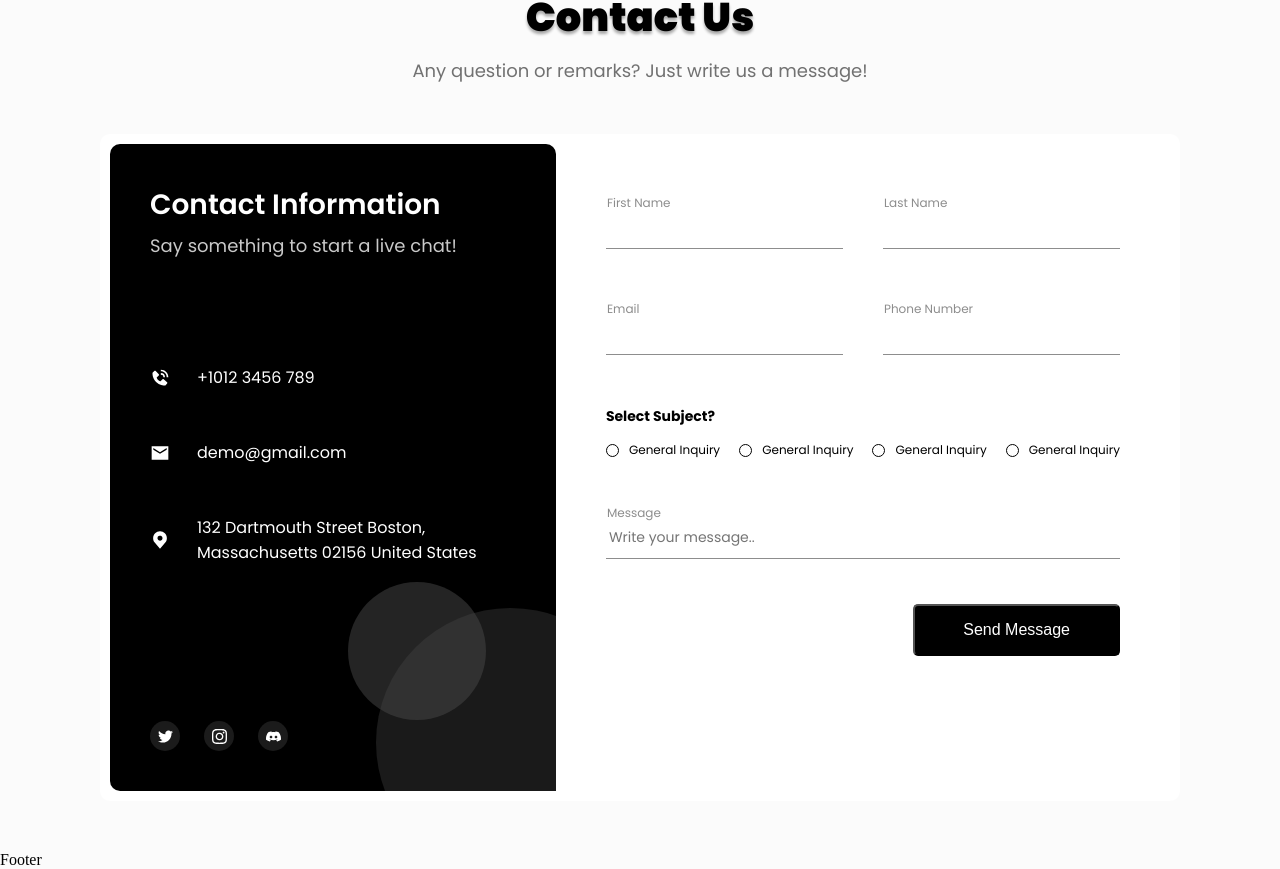
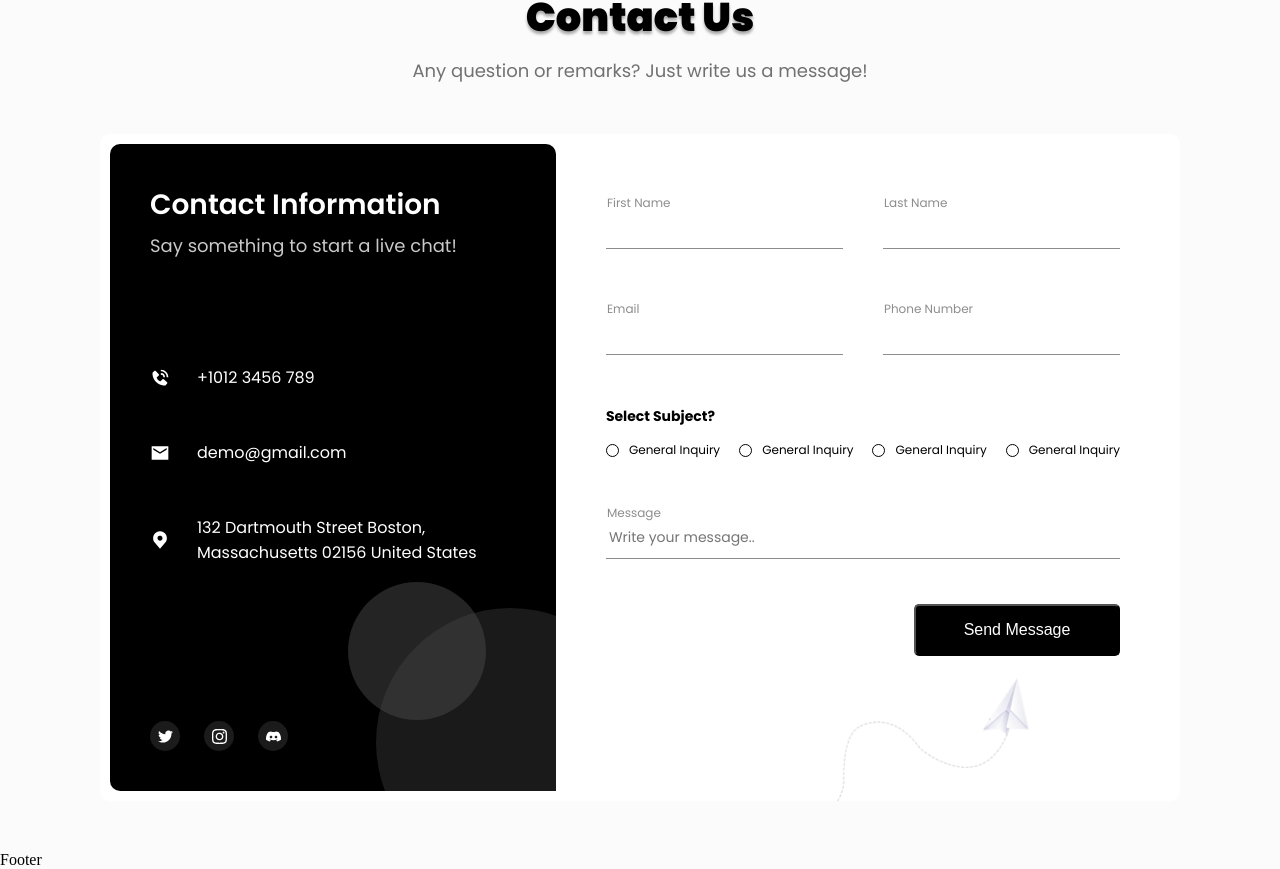
Before and after one commit to JollyR0ger42/react-contactus, a Next.js app: page / in a window 1280 px wide. Shown: the part 158-1027 px from the top of the page. Built offline with nearby package versions, Linux system fonts and the light colour scheme.

Commit message:
finish desktop form

```diff
--- a/src/components/CardForm.js
+++ b/src/components/CardForm.js
@@ -44,7 +44,7 @@ const SelectField = ({ register, data, values, className }) => {
   )
 }
 
-const Submit = ({label}) => {
+const Submit = ({ label }) => {
   return (
     <input className={style.submit} type="submit" value={label} />
   )
@@ -58,7 +58,7 @@ const CardForm = ({ data }) => {
   }
 
   return (
-    <form  className={style.cardForm} onSubmit={handleSubmit(onSubmit)}>
+    <form className={style.cardForm} onSubmit={handleSubmit(onSubmit)}>
       <div className={style.cardFormContacts}>
         <InputField label={data.firstName} register={register('firstName')} />
         <InputField label={data.lastName} register={register('lastName')} />
--- a/src/components/ContactCardInfo.js
+++ b/src/components/CardInfo.js
@@ -1,4 +1,4 @@
-import style from './contactCardInfo.module.scss'
+import style from './cardInfo.module.scss'
 import Image from 'next/image'
 
 const Contact = ({ icon, text }) => {
--- a/src/components/ContactCard.js
+++ b/src/components/ContactCard.js
@@ -1,16 +1,26 @@
 "use client";
 import style from './contactCard.module.scss'
 import CardForm from './CardForm'
-import ContactCardInfo from './ContactCardInfo'
+import CardInfo from './CardInfo'
+import Image from 'next/image'
 
 // ^[\w-\.]+@([\w-]+\.)+[\w-]{2,4}$
 
 export default function ContactCard({ card }) {
   return (
     <div className={style.card}>
-      <ContactCardInfo data={card.info} />
+      <CardInfo data={card.info} />
       <div className={style.cardFormWrapper}>
-        <CardForm  data={card.form} />
+        <CardForm data={card.form} />
+        <div className={style.cardFormWrapperBg}>
+          <Image
+            className={style.cardFormWrapperBgImage}
+            src="/static/formBgImg.png"
+            width={260}
+            height={220}
+            alt=""
+          />
+        </div>
       </div>
     </div>
   )
--- a/src/components/cardForm.module.scss
+++ b/src/components/cardForm.module.scss
@@ -82,6 +82,9 @@
 .cardForm {
   display: flex;
   flex-direction: column;
+  position: relative;
+  z-index: 101;
+
   &Contacts {
     display: grid;
     grid-template-columns: repeat(2, 1fr);
@@ -102,7 +105,9 @@
 }
 
 .submit {
-  padding: 15px 48px;
+  width: 100%;
+  max-width: 206px;
+  height: 52px;
   background-color: #000;
   border-radius: 5px;
   font-size: 16px;
--- a/src/components/contactCardInfo.module.scss
+++ b/src/components/cardInfo.module.scss
@@ -1,3 +1,5 @@
+@import './mixins';
+
 .cardInfo {
   position: relative;
   background-color: #000;
@@ -16,15 +18,7 @@
   }
 
   &BgWrapper {
-    position: absolute;
-    top: 0;
-    left: 0;
-    width: 100%;
-    height: 100%;
-    display: flex;
-    justify-content: flex-end;
-    align-items: flex-end;
-    overflow: hidden;
+    @include BgWrapper;
   }
 
   &Title {
--- a/src/components/contactCard.module.scss
+++ b/src/components/contactCard.module.scss
@@ -1,4 +1,7 @@
+@import './mixins';
+
 .card {
+  position: relative;
   background-color: #fff;
   width: 100%;
   height: 667px;
@@ -11,4 +14,14 @@
 .cardFormWrapper {
   padding: 50px;
   width: 100%;
+
+  &Bg {
+    @include BgWrapper;
+
+    &Image {
+      position: relative;
+      bottom: -54px;
+      right: 12%;
+    }
+  }
 }
--- /dev/null
+++ b/src/components/mixins.scss
@@ -0,0 +1,11 @@
+@mixin BgWrapper {
+  position: absolute;
+  top: 0;
+  left: 0;
+  width: 100%;
+  height: 100%;
+  display: flex;
+  justify-content: flex-end;
+  align-items: flex-end;
+  overflow: hidden;
+}
```
Also changed, not shown: public/static/formBgImg.png (added).
